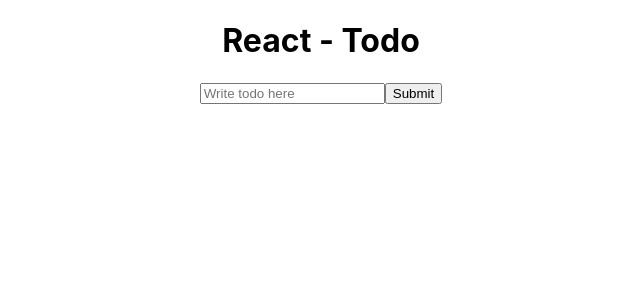
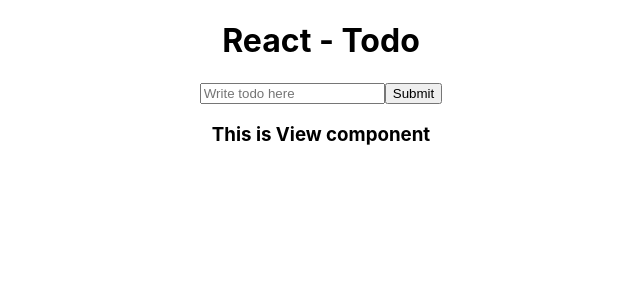
Before and after one commit to mamenjivar/React-Todo, a React (Create React App) app in the folder react-todo/: page / in a window 1280 px wide. Shown: the top 300 px of the page, without its empty margins (319-959 px from the left). Built offline with nearby package versions, Linux system fonts and the light colour scheme.

Commit message:
added view component to form, and then pushed state values of form down to view component to print the items

```diff
--- a/react-todo/src/Form.js
+++ b/react-todo/src/Form.js
@@ -1,4 +1,5 @@
 import React, { Component } from 'react';
+import View from './View';
 
 class Form extends Component {
     constructor(props) {
@@ -44,6 +45,8 @@ class Form extends Component {
                     />
                     <button type="submit">Submit</button>
                 </form>
+
+                <View listTodos={this.state.todoItems}/>
             </div>
         )
     }
--- a/react-todo/src/View.js
+++ b/react-todo/src/View.js
@@ -4,7 +4,10 @@ class View extends Component {
     render() {
         return (
             <div>
-
+                <h3>This is View component</h3>
+                {this.props.listTodos.map((list) => {
+                    return <li>{list}</li>
+                })}
             </div>
         )
     }
```
